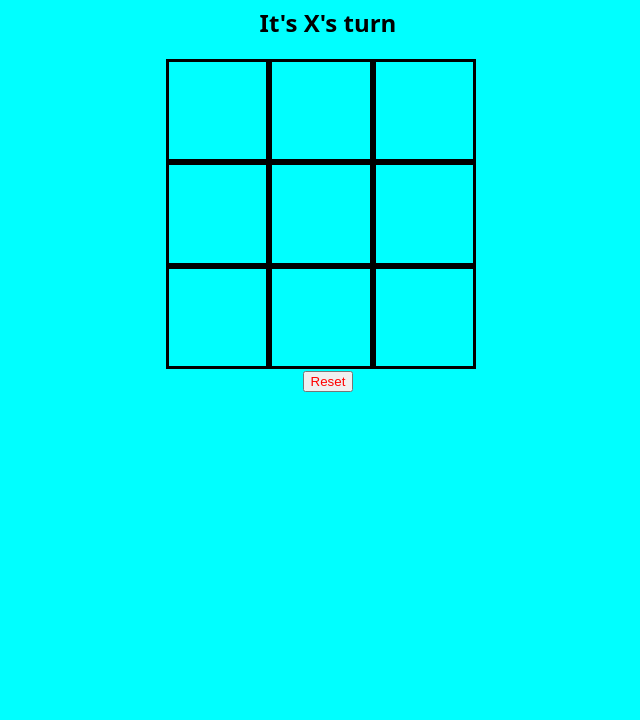
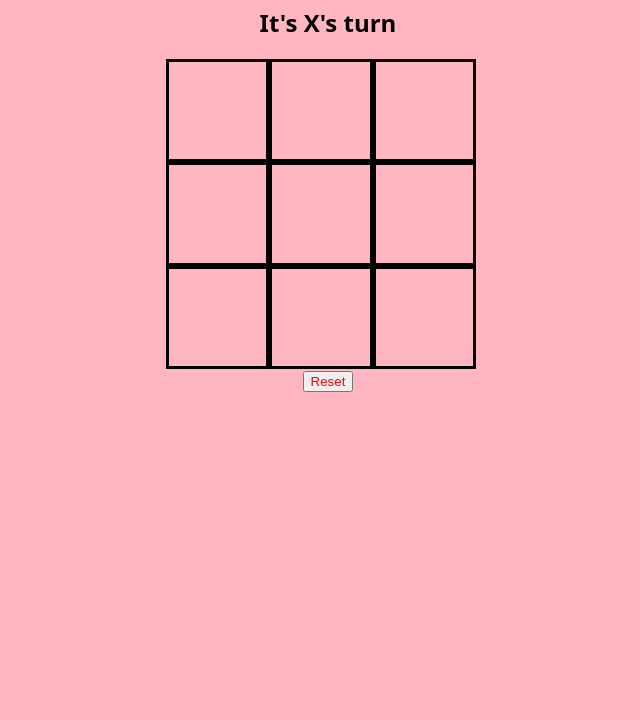
Before and after one commit to twix0217/tic-tac-toe-lab, a plain HTML site: page index.html in a window 1280 px wide. Shown: the part 80-800 px from the top of the page, without its empty margins (312-952 px from the left). Drawn offline with Linux system fonts and the light colour scheme.

Commit message:
tic-tac-toe Commit

```diff
--- a/css/style.css
+++ b/css/style.css
@@ -4,7 +4,7 @@ body {
     font-family: system-ui, sans-serif;
     margin: 0;
     text-align: center;
-    background-color: aqua;
+    background-color: lightpink;
   }
 
   .board {
```
